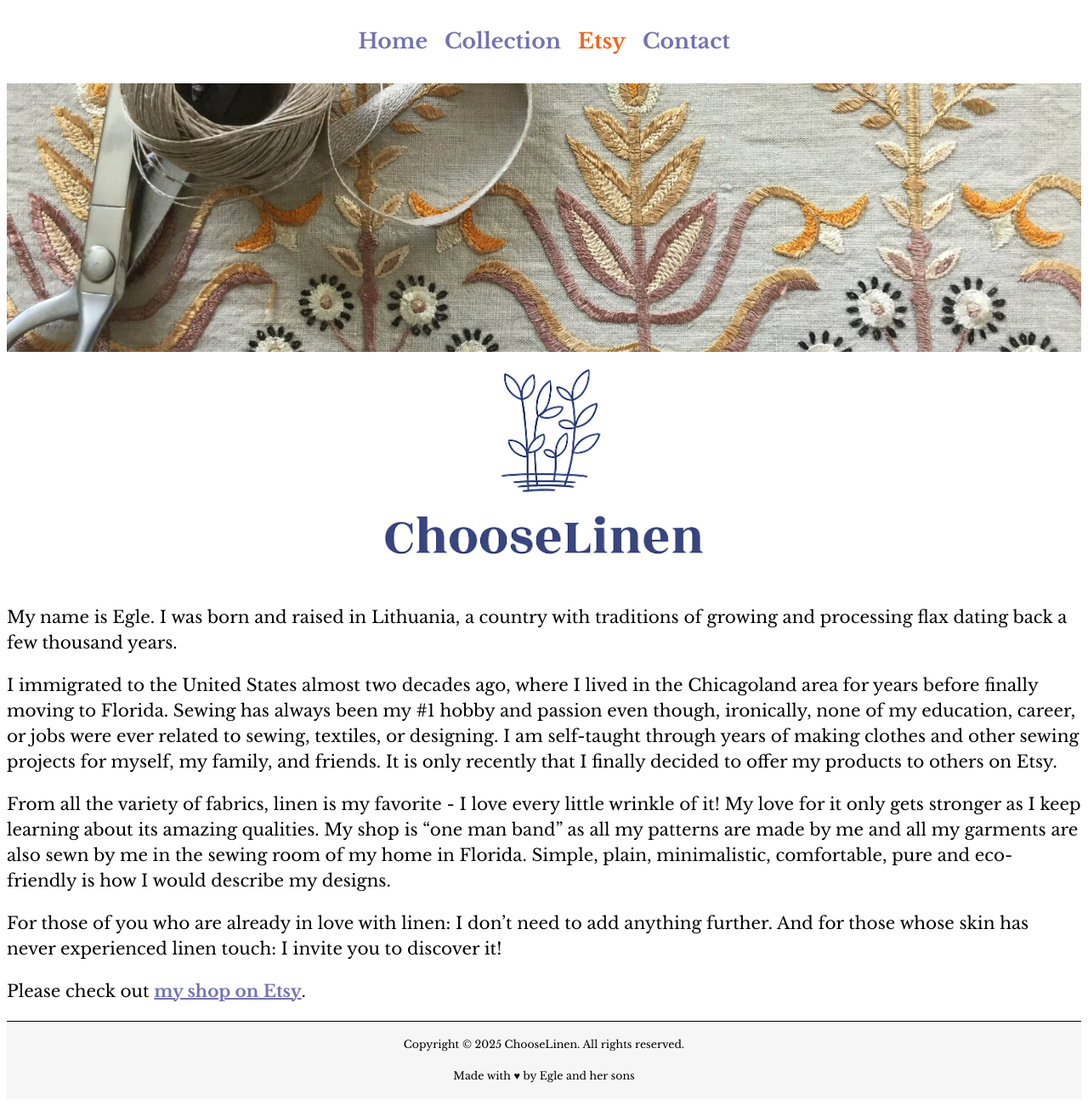
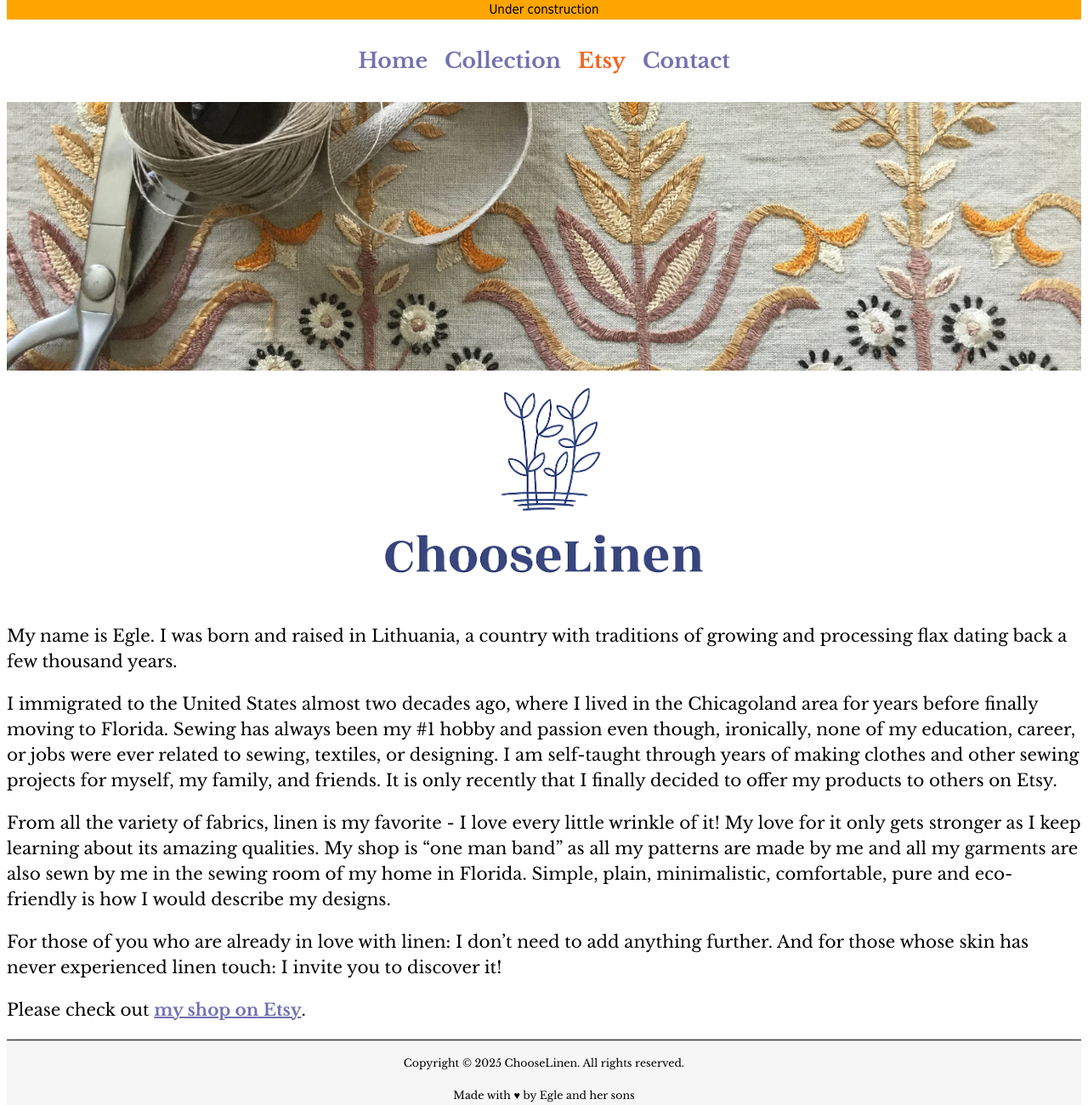
Before and after one commit to Athlon1600/chooselinen.com, a website: page public/index.html in a window 1280 px wide. Shown: the whole page at 85% size. Drawn offline with nearby package versions, Linux system fonts and the light colour scheme.

Commit message:
Added "Under construction" banner to the header.

```diff
--- a/public/js/header.js
+++ b/public/js/header.js
@@ -1,4 +1,7 @@
 const header = document.createElement("header");
+const underConstructionBanner = document.createElement("div");
+underConstructionBanner.classList.add("under-construction-banner");
+underConstructionBanner.textContent = "Under construction";
 const navigationBar = document.createElement("nav");
 const navigationLinkList = document.createElement("ul");
 const headerImage = document.createElement("img");
@@ -23,6 +26,5 @@ addLink("Etsy", "https://www.etsy.com/shop/ChooseLinen", "etsy-link");
 addLink("Contact", "./contact.html");
 
 navigationBar.appendChild(navigationLinkList);
-header.appendChild(navigationBar);
-header.appendChild(headerImage);
+header.append(underConstructionBanner, navigationBar, headerImage);
 document.body.appendChild(header);
--- a/public/styles/styles.css
+++ b/public/styles/styles.css
@@ -7,10 +7,6 @@ html {
 body {
   margin-bottom: 0;
   margin-top: 0;
-}
-
-img {
-  max-width: 100%;
 }
 
 a:link,
@@ -23,6 +19,17 @@ a:active {
 
 a:hover {
   text-decoration: none;
+}
+
+img {
+  max-width: 100%;
+}
+
+.under-construction-banner {
+  background: orange;
+  font-family: "Tahoma", sans-serif;
+  font-size: 0.75rem;
+  text-align: center;
 }
 
 nav {
@@ -61,7 +68,7 @@ footer {
   border-bottom: 1px solid transparent;
   border-top: 1px solid black;
   font-size: 0.75rem;
-  margin-top: 10px;
+  margin-top: 1rem;
   text-align: center;
 }
 
```
